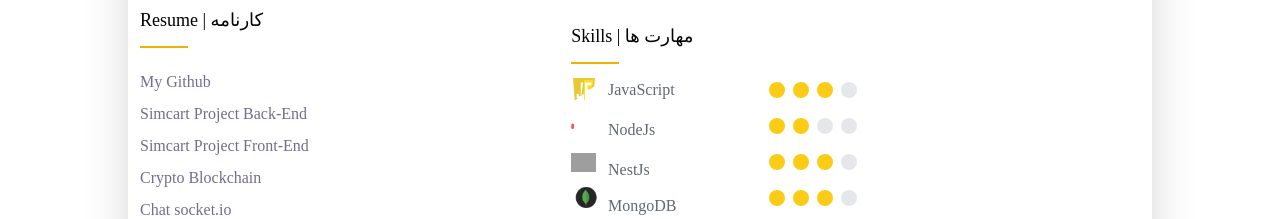
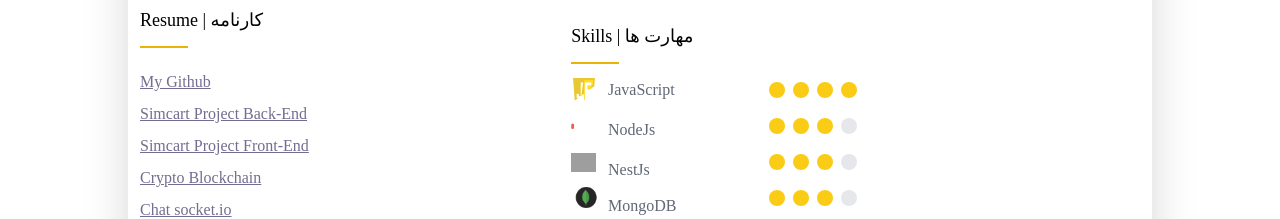
Before and after one commit to Radmehrr/resume, a Next.js app: page / in a window 1280 px wide. Shown: the part 602-821 px from the top of the page. Built offline with nearby package versions, Linux system fonts and the light colour scheme; grey boxes are pictures that could not be loaded; a web font is replaced by a local one.

Commit message:
fixed resume data

```diff
--- a/components/left.tsx
+++ b/components/left.tsx
@@ -1,9 +1,9 @@
+const Rotate = require("react-reveal/Rotate");
+const Slide = require("react-reveal/Slide");
 import Image from "next/image";
 import Contact from "./contact";
 import Education from "./education";
 import Resume from "./resume";
-import Rotate from "react-reveal/Rotate";
-import Slide from "react-reveal/Slide";
 
 const Left = () => {
   return (
--- a/components/resume.tsx
+++ b/components/resume.tsx
@@ -1,5 +1,6 @@
 const Bounce = require("react-reveal/Bounce");
 import Link from "next/link";
+import { Data } from "@/constant/resume";
 
 const Resume = () => {
   return (
@@ -11,55 +12,17 @@
           </p>
           <div className="w-12 h-1 border-t-2 border-yellow-500 mt-3"></div>
           <div className="font-yekanbakhregular my-5 text-mygray text-sm md:text-base flex flex-col">
-            <Link
-              href={"https://github.com/Radmehrr?tab=repositories"}
-              passHref
-              legacyBehavior
-            >
-              <a target="_blank" rel="noopener noreferrer">
-                My Github
-              </a>
-            </Link>
-
-            {/* simCart bazar backEnd */}
-            <Link
-              href={"https://simcart-backend.iran.liara.run/api"}
-              passHref
-              legacyBehavior
-            >
-              <a target="_blank" rel="noopener noreferrer" className="my-2">
-                Simcart Project Back-End
-              </a>
-            </Link>
-
-            {/* simCart bazar frontEnd */}
-            <Link
-              href={"https://simcart.iran.liara.run"}
-              passHref
-              legacyBehavior
-            >
-              <a target="_blank" rel="noopener noreferrer">
-                Simcart Project Front-End
-              </a>
-            </Link>
-
-            {/* Crypto Project */}
-            <Link
-              href={"https://ethereum.iran.liara.run"}
-              passHref
-              legacyBehavior
-            >
-              <a target="_blank" rel="noopener noreferrer" className="my-2">
-                Crypto Blockchain
-              </a>
-            </Link>
-
-            {/* Chat websocket */}
-            <Link href={"https://chatt.iran.liara.run"} passHref legacyBehavior>
-              <a target="_blank" rel="noopener noreferrer">
-                Chat socket.io
-              </a>
-            </Link>
+            {Data.map((resume: any) => (
+              <Link key={resume.id} href={resume.link} passHref legacyBehavior>
+                <a
+                  target="_blank"
+                  rel="noopener noreferrer"
+                  className="mb-2 underline"
+                >
+                  {resume.text}
+                </a>
+              </Link>
+            ))}
           </div>
         </div>
       </Bounce>
--- a/components/skills.tsx
+++ b/components/skills.tsx
@@ -58,14 +58,14 @@
                 <div className="w-5 h-3 md:w-4 md:h-4 bg-yellow-400 rounded-full"></div>
                 <div className="w-5 h-3 md:w-4 md:h-4 bg-yellow-400 rounded-full"></div>
                 <div className="w-5 h-3 md:w-4 md:h-4 bg-yellow-400 rounded-full"></div>
-                <div className="w-5 h-3 md:w-4 md:h-4 bg-gray-200 rounded-full"></div>
+                <div className="w-5 h-3 md:w-4 md:h-4 bg-yellow-400 rounded-full"></div>
               </div>
 
               {/* NodeJs rate */}
               <div className="w-1/2 md:w-3/4 flex gap-2 mx-4 my-1">
                 <div className="w-5 h-3 md:w-4 md:h-4 bg-yellow-400 rounded-full"></div>
                 <div className="w-5 h-3 md:w-4 md:h-4 bg-yellow-400 rounded-full"></div>
-                <div className="w-5 h-3 md:w-4 md:h-4 bg-gray-200 rounded-full"></div>
+                <div className="w-5 h-3 md:w-4 md:h-4 bg-yellow-400 rounded-full"></div>
                 <div className="w-5 h-3 md:w-4 md:h-4 bg-gray-200 rounded-full"></div>
               </div>
 
@@ -118,7 +118,7 @@
                   className="text-yellow-400 font-bold text-xl -mt-1"
                   style={{ textShadow: "3px 3px 7px #FFFF00" }}
                 >
-                  3
+                  4
                 </p>
                 <span>/</span>
                 <p className="font-light text-sm mt-1">4</p>
@@ -130,7 +130,7 @@
                   className="text-yellow-400 font-bold text-xl -mt-1"
                   style={{ textShadow: "3px 3px 7px #FFFF00" }}
                 >
-                  2
+                  3
                 </p>
                 <span>/</span>
                 <p className="font-light text-sm mt-1">4</p>
--- /dev/null
+++ b/constant/resume.tsx
@@ -0,0 +1,27 @@
+export const Data = [
+  {
+    id: "1",
+    link: "https://github.com/Radmehrr?tab=repositories",
+    text: "My Github",
+  },
+  {
+    id: "2",
+    link: "https://simcart-backend.iran.liara.run/api",
+    text: "Simcart Project Back-End",
+  },
+  {
+    id: "3",
+    link: "https://simcart.iran.liara.run",
+    text: "Simcart Project Front-End",
+  },
+  {
+    id: "4",
+    link: "https://ethereum.iran.liara.run",
+    text: "Crypto Blockchain",
+  },
+  {
+    id: "5",
+    link: "https://chatt.iran.liara.run",
+    text: "Chat socket.io",
+  },
+];
```
